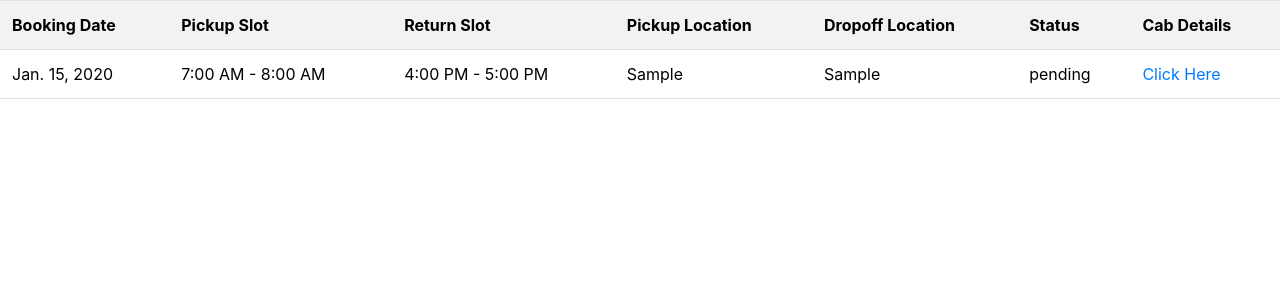
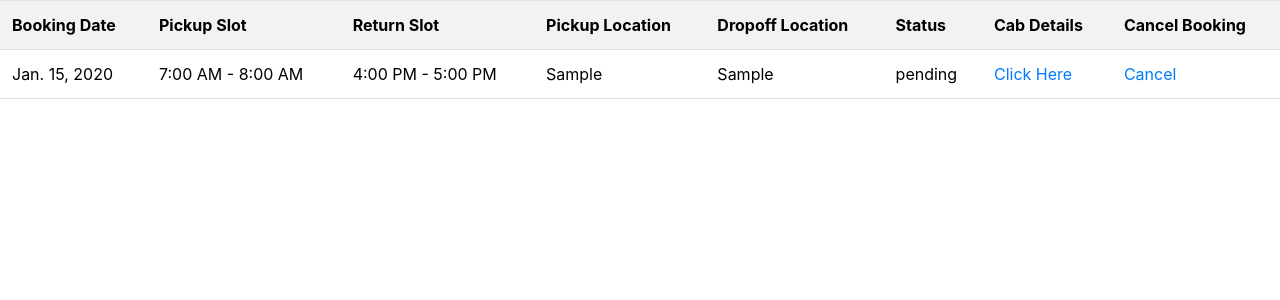
Before and after one commit to gauravnehare10/Cab-Service-Application-for-Company-Employees, a Django app: page /mybookings/ in a window 1280 px wide. Shown: the part 56-356 px from the top of the page. Run offline with Django 5.2, Linux system fonts and the light colour scheme; a user stored in the database is signed in; tables that the repository leaves empty hold one stand-in row (values such as "Sample post"); some libraries are stand-ins or nearby versions.

Commit message:
cancel booking logic temp

```diff
--- a/transport/cabservice/models.py
+++ b/transport/cabservice/models.py
@@ -61,7 +61,7 @@ class Booking(models.Model):
     status_choices = [
         ('pending', 'Pending'),
         ('confirmed', 'Confirmed'),
-        ('canceled', 'Canceled'),
+        ('cancelled', 'Cancelled'),
         ('completed', 'Completed'),
     ]
     status = models.CharField(max_length=10, choices=status_choices, default='pending')
--- a/transport/cabservice/views.py
+++ b/transport/cabservice/views.py
@@ -114,6 +114,12 @@ def book_history(request):
     return render(request, 'cabserv/book_hist.html', context={'book_hist': book_hist})
 
 @login_required
-def cabdetail_view(request, id):
-    cabinfo = CabInfo.objects.filter(id = id)
+def cancel_booking(request, id):
+    booking = Booking.objects.filter(id=id)
+    booking.update(status="cancelled")
+    return redirect("mybookings")
+
+@login_required
+def cabdetail_view(request, cab_id):
+    cabinfo = CabInfo.objects.filter(id = cab_id)
     return render(request, 'cabserv/cabdetail.html', context={'cabinfo': cabinfo})
--- a/transport/templates/cabserv/book_hist.html
+++ b/transport/templates/cabserv/book_hist.html
@@ -12,7 +12,7 @@
     </tr>
 
     {% for booking in book_hist %}
-    {% if booking.status == "completed" or booking.status == "canceled" %}
+    {% if booking.status == "completed" or booking.status == "cancelled" %}
     <tr>
         <td>{{booking.booking_date}}</td>
         <td>{{booking.pickup_slot}}</td>
--- a/transport/templates/cabserv/mybooking.html
+++ b/transport/templates/cabserv/mybooking.html
@@ -9,8 +9,9 @@
         <th>Dropoff Location</th>
         <th>Status</th>
         <th>Cab Details</th>
+        <th>Cancel Booking</th>
     </tr>
-
+    <form method="POST">
         {% for booking in mybooking %}
         {% if booking.status == "pending" or booking.status == "confirmed" %}
         <tr>
@@ -21,8 +22,10 @@
             <td>{{booking.dropoff_location}}</td>
             <td>{{booking.status}}</td>
             <td><a href="{% url "cabdetail" booking.cab_id %}">Click Here</a></td>
+            <td><a href="{% url "cancel_booking" booking.id %}">Cancel</a></td>
         </tr>
         {% endif %}
         {% endfor %}
+    </form>
 </table>
 {% endblock content %}
--- a/transport/transport/urls.py
+++ b/transport/transport/urls.py
@@ -29,5 +29,6 @@ urlpatterns = [
     path('book/', booking, name='book'),
     path('mybookings/', mybooking_view, name='mybookings'),
     path('book_history/', book_history, name='book_history'),
-    path('cabdetail/<int:id>', cabdetail_view, name='cabdetail'),
+    path('cancel_booking/<int:id>', cancel_booking, name='cancel_booking'),
+    path('cabdetail/<int:cab_id>', cabdetail_view, name='cabdetail'),
 ]
```
Lines whose indentation alone changed are shown as unchanged.
